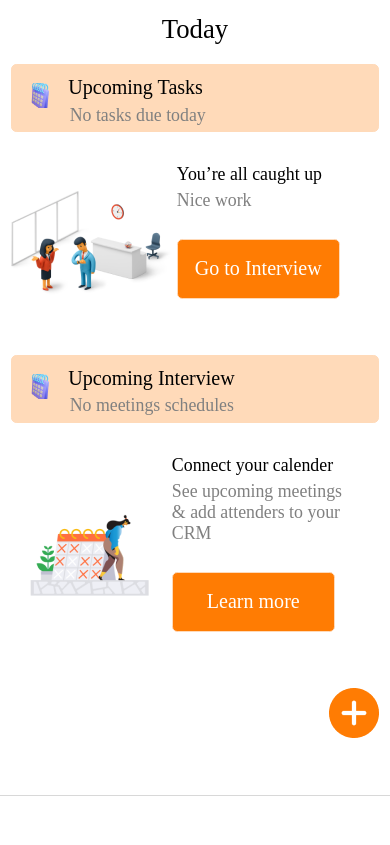
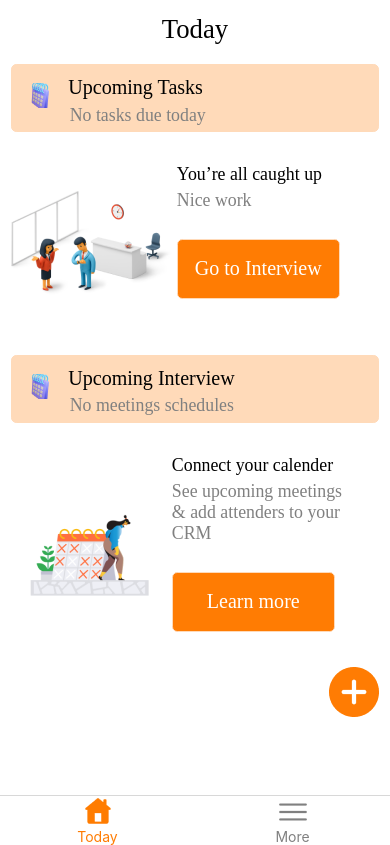
Before and after one commit to kishankumar2607/Prydan_CRM_APP, a React Native app: screen /AppNavigator in a window 390 px wide. Built offline with nearby package versions, Linux system fonts and the light colour scheme; what react-native-i18n, react-native-responsive-dimensions would draw is missing.

Commit message:
some changes

```diff
--- a/src/navigation/AppNavigator.tsx
+++ b/src/navigation/AppNavigator.tsx
@@ -47,8 +47,14 @@ const CandidateStackNavigator = ({ navigation, route }) => {
 				name="CreateCandidate"
 				component={CreateCandidate}
 			/>
-      <CandidateNavigator.Screen name="CreateVendor" component={CreateVendor} />
-      <CandidateNavigator.Screen name="CreateClient" component={CreateClient} />
+			<CandidateNavigator.Screen
+				name="CreateVendor"
+				component={CreateVendor}
+			/>
+			<CandidateNavigator.Screen
+				name="CreateClient"
+				component={CreateClient}
+			/>
 		</CandidateNavigator.Navigator>
 	);
 };
@@ -75,14 +81,26 @@ const ContactStackNavigator = ({ navigation, route }) => {
 const AppNavigator = () => (
 	<Tab.Navigator
 		initialRouteName="Today"
-    tabBarOptions={{
+		// tabBarOptions={{
+		// 	showIcon: true,
+		// 	tabBarVisible: false,
+		// 	swipeEnabled: false,
+		// 	showLabel: false,
+		// 	lazyLoad: true,
+		// }}
+		screenOptions={{
 			showIcon: true,
 			tabBarVisible: false,
 			swipeEnabled: false,
 			showLabel: false,
 			lazyLoad: true,
-    }}
-    screenOptions={{
+			tabBarShowLabel: false,
+			tabBarStyle: [
+				{
+					display: "flex",
+				},
+				null,
+			],
 			headerShown: false,
 		}}
 	>
@@ -93,13 +111,19 @@ const AppNavigator = () => (
 				tabBarLabel: "Today",
 				tabBarIcon: ({ focused }) => (
 					<>
-            {/* <Image
+						<Image
 							source={require("../assets/Images/Home.png")}
-              style={{ tintColor: focused ? colors.Amber : colors.gray }}
+							style={{
+								tintColor: focused ? colors.Amber : colors.gray,
+							}}
 						/>
-            <Text style={{ color: focused ? colors.Amber : colors.gray }}>
+						<Text
+							style={{
+								color: focused ? colors.Amber : colors.gray,
+							}}
+						>
 							Today
-            </Text> */}
+						</Text>
 					</>
 				),
 			}}
@@ -113,9 +137,15 @@ const AppNavigator = () => (
 					<>
 						<Image
 							source={require("../assets/Images/User.png")}
-              style={{ tintColor: focused ? colors.Amber : colors.gray }}
+							style={{
+								tintColor: focused ? colors.Amber : colors.gray,
+							}}
 						/>
-            <Text style={{ color: focused ? colors.Amber : colors.gray }}>
+						<Text
+							style={{
+								color: focused ? colors.Amber : colors.gray,
+							}}
+						>
 							Contact
 						</Text>
 					</>
@@ -131,9 +161,15 @@ const AppNavigator = () => (
 					<>
 						<Image
 							source={require("../assets/Images/Handshake.png")}
-              style={{ tintColor: focused ? colors.Amber : colors.gray }}
+							style={{
+								tintColor: focused ? colors.Amber : colors.gray,
+							}}
 						/>
-            <Text style={{ color: focused ? colors.Amber : colors.gray }}>
+						<Text
+							style={{
+								color: focused ? colors.Amber : colors.gray,
+							}}
+						>
 							Application
 						</Text>
 					</>
@@ -149,16 +185,22 @@ const AppNavigator = () => (
 					<>
 						<Image
 							source={require("../assets/Images/Map.png")}
-              style={{ tintColor: focused ? colors.Amber : colors.gray }}
+							style={{
+								tintColor: focused ? colors.Amber : colors.gray,
+							}}
 						/>
-            <Text style={{ color: focused ? colors.Amber : colors.gray }}>
+						<Text
+							style={{
+								color: focused ? colors.Amber : colors.gray,
+							}}
+						>
 							Position
 						</Text>
 					</>
 				),
 			}}
 		/> */}
-    {/* <Tab.Screen
+		<Tab.Screen
 			name="More"
 			component={Login}
 			options={{
@@ -167,15 +209,21 @@ const AppNavigator = () => (
 					<>
 						<Image
 							source={require("../assets/Images/Menu.png")}
-              style={{ tintColor: focused ? colors.Amber : colors.gray }}
+							style={{
+								tintColor: focused ? colors.Amber : colors.gray,
+							}}
 						/>
-            <Text style={{ color: focused ? colors.Amber : colors.gray }}>
+						<Text
+							style={{
+								color: focused ? colors.Amber : colors.gray,
+							}}
+						>
 							More
 						</Text>
 					</>
 				),
 			}}
-    /> */}
+		/>
 	</Tab.Navigator>
 );
 
--- a/src/screen/Login/index.tsx
+++ b/src/screen/Login/index.tsx
@@ -34,8 +34,8 @@ const Login: FC = ({ navigation }) => {
    * @description password {string} - Password for login user.
    */
 
-	const [email, setEmail] = useState();
-	const [password, setPassword] = useState();
+	const [email, setEmail] = useState("bhavinasodariya2911@gmail.com");
+	const [password, setPassword] = useState("12345678aA@");
 	const [spinner, setSpinner] = useState(false);
 	const regex =
 		/^(([^<>()[\]\\.,;:\s@\"]+(\.[^<>()[\]\\.,;:\s@\"]+)*)|(\".+\"))@((\[[0-9]{1,3}\.[0-9]{1,3}\.[0-9]{1,3}\.[0-9]{1,3}\])|(([a-zA-Z\-0-9]+\.)+[a-zA-Z]{2,}))$/;
--- a/src/screen/Login/style.ts
+++ b/src/screen/Login/style.ts
@@ -40,11 +40,12 @@ export default StyleSheet.create({
 		margin: moderateScale(30),
 	},
 	HeadingText: {
-		fontWeight: "bold",
+		// fontWeight: "bold",
 		color: colors.black,
 		fontSize: scale(24),
 		textAlign: "center",
 		marginVertical: moderateVerticalScale(15),
+		fontFamily: "LeagueSpartan-SemiBold",
 	},
 	inputContainer: {
 		flexDirection: "row",
--- a/src/screen/SignUp/style.ts
+++ b/src/screen/SignUp/style.ts
@@ -38,11 +38,12 @@ export default StyleSheet.create({
 		flexDirection: "row",
 	},
 	HeadingText: {
-		fontWeight: "bold",
+		// fontWeight: "bold",
 		color: colors.black,
-		fontSize: scale(16),
+		fontSize: scale(24),
 		marginVertical: moderateVerticalScale(25),
 		textAlign: "center",
+		fontFamily: "LeagueSpartan-SemiBold",
 	},
 	optionsView: {
 		flexDirection: "row",
--- a/src/screen/SplashScreen/index.tsx
+++ b/src/screen/SplashScreen/index.tsx
@@ -32,10 +32,16 @@ const SplashScreen = ({ navigation }) => {
 	return (
 		<View style={styles.container}>
 			<View>
-        <Image source={Images.splashLogo} />
+				<Image
+					source={Images.splashLogo}
+					style={styles.splashLogoContainer}
+				/>
 			</View>
 			<View style={styles.LogoContainer}>
-        <Image source={Images.prydanLogo} style={{ width: 103, height: 38 }} />
+				<Image
+					source={Images.prydanLogo}
+					style={{ width: 103, height: 38 }}
+				/>
 			</View>
 		</View>
 	);
--- a/src/screen/SplashScreen/style.ts
+++ b/src/screen/SplashScreen/style.ts
@@ -19,12 +19,18 @@ const styles = StyleSheet.create({
 		justifyContent: "center",
 		top: moderateScale(200),
 	},
-	text: {
-		color: colors.gray,
-		fontWeight: "700",
-		fontSize: scale(3),
-		opacity: moderateScale(0.7),
+	splashLogoContainer: {
+		height: moderateScale(120),
+		width: moderateScale(205),
+		// backgroundColor: colors.blue,
+		// flex: 1,
 	},
+	// text: {
+	// 	color: colors.gray,
+	// 	fontWeight: "700",
+	// 	fontSize: scale(3),
+	// 	opacity: moderateScale(0.7),
+	// },
 });
 
 export default styles;
--- a/src/screen/Today/style.ts
+++ b/src/screen/Today/style.ts
@@ -38,6 +38,7 @@ export default StyleSheet.create({
 	BoxView: {
 		flexDirection: "row",
 		// backgroundColor: colors.blue,
+		// flex: 1,
 	},
 	menuView: {
 		// flex: 1,
@@ -112,8 +113,7 @@ export default StyleSheet.create({
 	},
 	icon: {
 		alignSelf: "flex-end",
-		// marginVertical: moderateVerticalScale(3),
-		// marginHorizontal: moderateScale(1),
+		marginTop: moderateScale(-20),
 		// flex: 1,
 		// backgroundColor: colors.blue,
 	},
```
Also changed, not shown: src/navigation/AuthNavigator.tsx (indentation only), 2 other files (tests, documents, lock files or other folders). Lines whose indentation alone changed are shown as unchanged.
